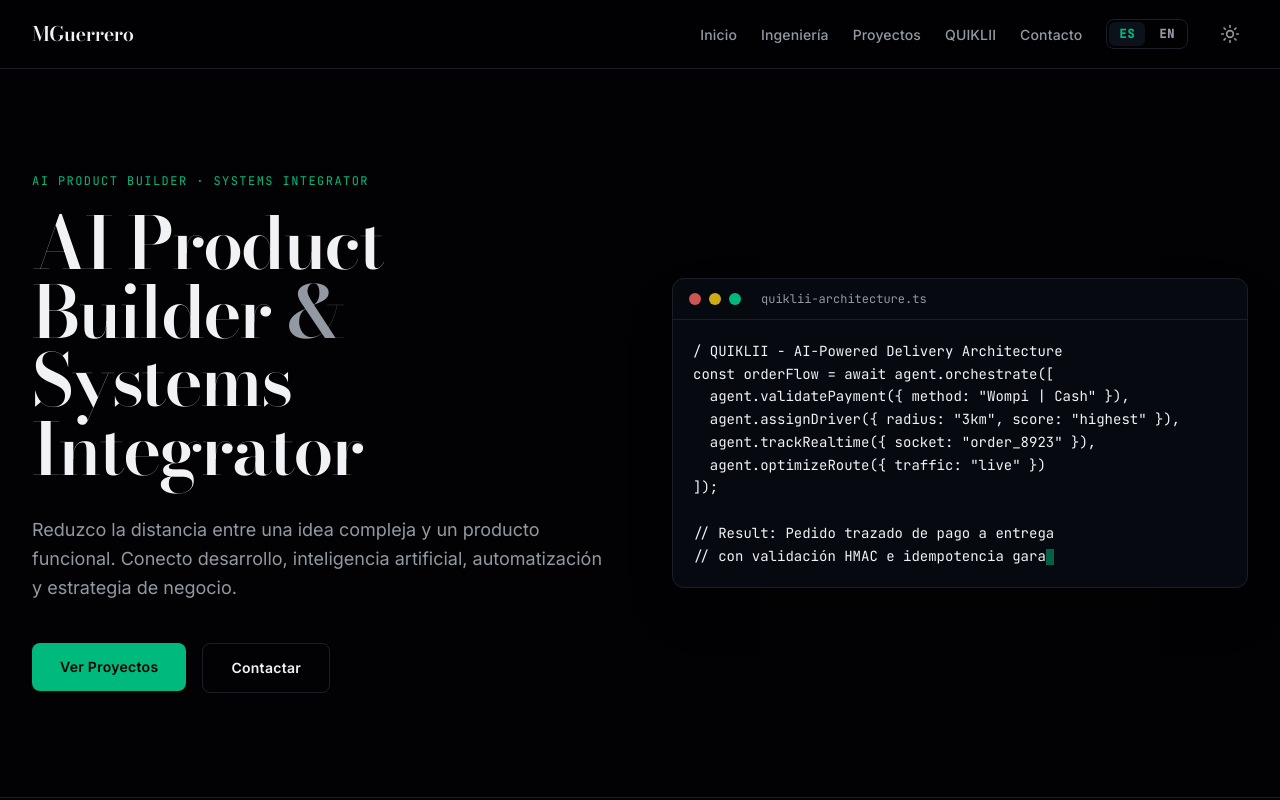
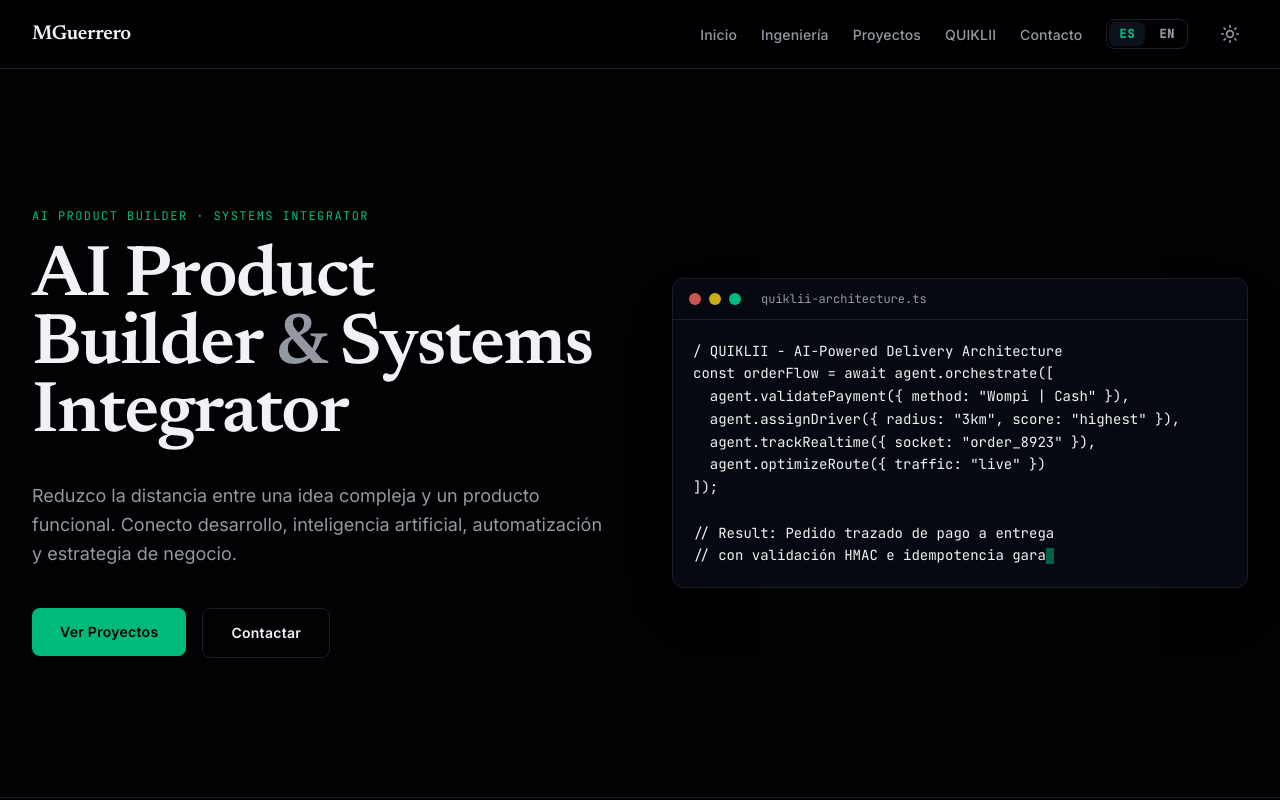
Before and after one commit to MWarrior715/portfolio-agentic, a React (Vite) app: page / in a window 1280 px wide. Shown: the top 800 px of the page. Built offline with nearby package versions, Linux system fonts and the light colour scheme.

Commit message:
feat(typography): switch display font from Bodoni Moda to Newsreader for improved readability

```diff
--- a/index.html
+++ b/index.html
@@ -34,13 +34,13 @@
     <link rel="preconnect" href="https://fonts.gstatic.com" crossorigin />
     <link
       rel="preload"
-      href="https://fonts.googleapis.com/css2?family=Bodoni+Moda:opsz,wght@6..96,500;6..96,600;6..96,700&family=Inter:wght@400;500;600;700&family=JetBrains+Mono:wght@400;500&display=swap"
+      href="https://fonts.googleapis.com/css2?family=Inter:wght@400;500;600;700&family=JetBrains+Mono:wght@400;500&family=Newsreader:opsz,wght@6..72,400;6..72,500;6..72,600;6..72,700&display=swap"
       as="style"
       onload="this.onload=null;this.rel='stylesheet'"
     />
     <noscript>
       <link
-        href="https://fonts.googleapis.com/css2?family=Bodoni+Moda:opsz,wght@6..96,500;6..96,600;6..96,700&family=Inter:wght@400;500;600;700&family=JetBrains+Mono:wght@400;500&display=swap"
+        href="https://fonts.googleapis.com/css2?family=Inter:wght@400;500;600;700&family=JetBrains+Mono:wght@400;500&family=Newsreader:opsz,wght@6..72,400;6..72,500;6..72,600;6..72,700&display=swap"
         rel="stylesheet"
       />
     </noscript>
--- a/src/components/hero/Hero.tsx
+++ b/src/components/hero/Hero.tsx
@@ -32,7 +32,7 @@ export function Hero() {
 
           <motion.h1
             variants={fadeInUp}
-            className="font-display mt-5 text-5xl font-semibold leading-[0.95] tracking-[-0.03em] text-[var(--fg)] sm:text-6xl md:text-7xl"
+            className="font-display mt-5 text-5xl font-semibold leading-[0.95] tracking-[-0.02em] text-[var(--fg)] sm:text-6xl md:text-7xl"
           >
             {t.hero.titleLine1}
             <span className="text-[var(--muted)]"> {t.hero.titleSep} </span>
--- a/src/index.css
+++ b/src/index.css
@@ -18,7 +18,7 @@
   --accent: oklch(68% 0.18 165);
   --accent-2: oklch(55% 0.16 165);
 
-  --font-display: "Bodoni Moda", "Playfair Display", "Times New Roman", serif;
+  --font-display: "Newsreader", "Source Serif 4", "Times New Roman", serif;
   --font-body: "Inter", system-ui, -apple-system, BlinkMacSystemFont, "Segoe UI", sans-serif;
   --font-mono: "JetBrains Mono", ui-monospace, "SFMono-Regular", Consolas, monospace;
 }
```
Also changed, not shown: 1 other file (tests, documents, lock files or other folders).
